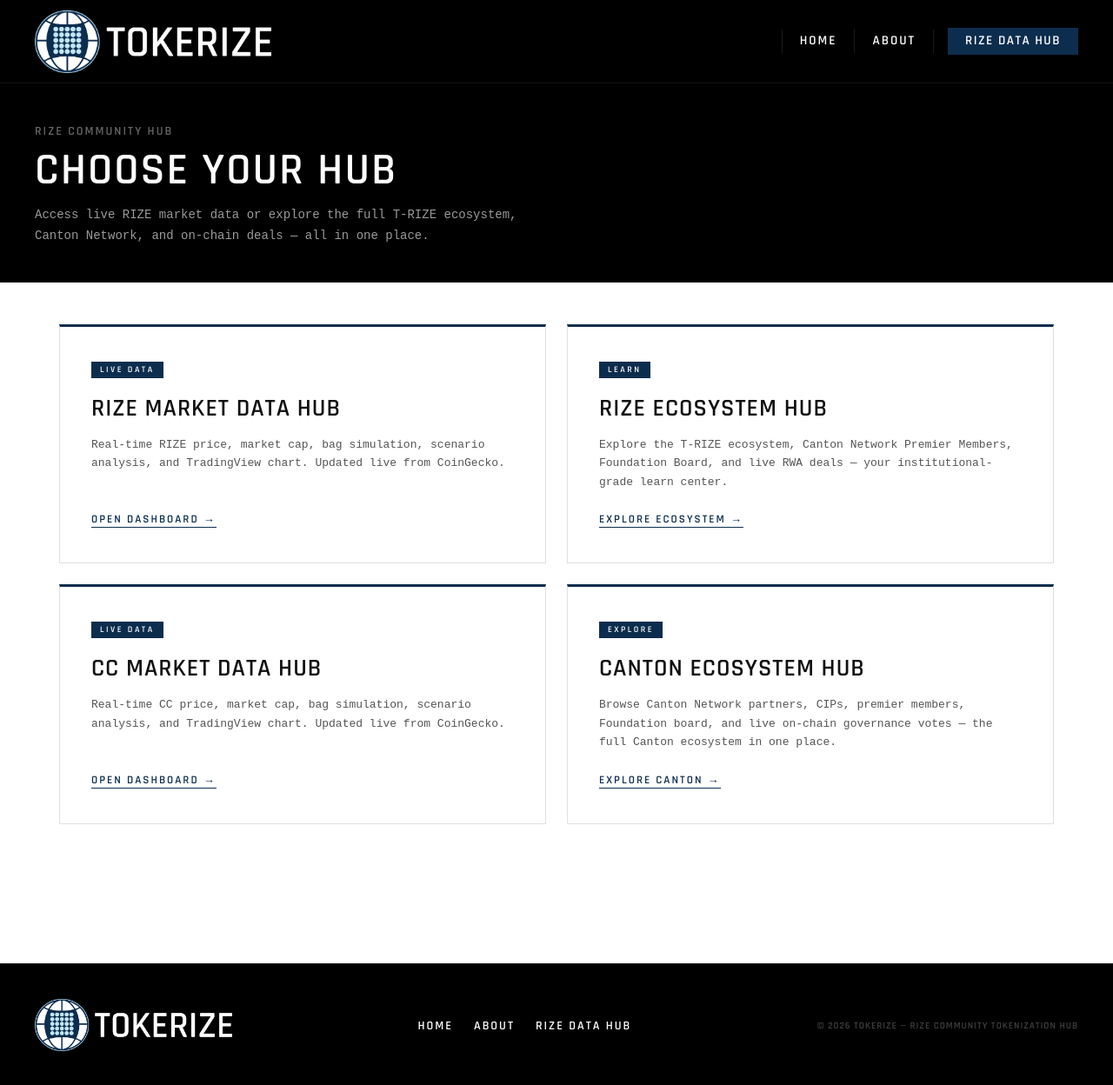
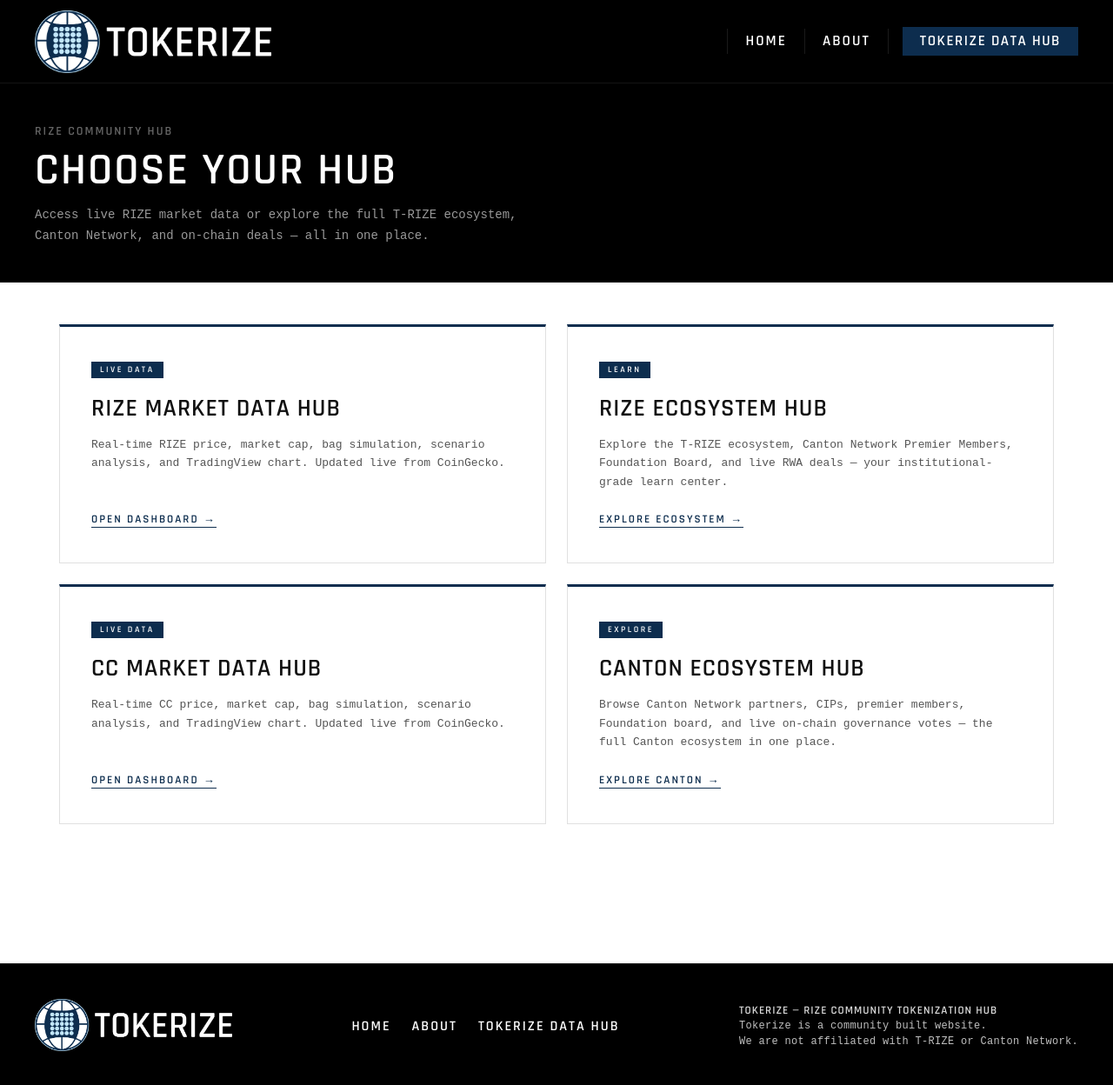
Before and after one commit to hcftrize/rize-data, a plain HTML site: page hub.html in a window 1280 px wide. Shown: the whole page at 87% size. Drawn offline with Linux system fonts and the light colour scheme.

Commit message:
Update hub.html

```diff
--- a/hub.html
+++ b/hub.html
@@ -17,7 +17,7 @@
 .site-header{width:100%;background:var(--black);padding:0 40px;display:flex;align-items:center;justify-content:space-between;height:96px;position:sticky;top:0;z-index:100;border-bottom:1px solid rgba(255,255,255,0.08);}
 .site-header-logo img{height:72px;display:block;}
 .site-nav{display:flex;align-items:center;gap:0;}
-.site-nav a{color:rgba(255,255,255,1.0);text-decoration:none;font-family:'Rajdhani',sans-serif;font-size:15px;font-weight:600;letter-spacing:2px;text-transform:uppercase;padding:6px 20px;transition:color 0.2s;border-right:1px solid rgba(255,255,255,0.1);}
+.site-nav a{color:rgba(255,255,255,1.0);text-decoration:none;font-family:'Rajdhani',sans-serif;font-size:17px;font-weight:600;letter-spacing:2px;text-transform:uppercase;padding:6px 20px;transition:color 0.2s;border-right:1px solid rgba(255,255,255,0.1);}
 .site-nav a:first-child{border-left:1px solid rgba(255,255,255,0.1);}
 .site-nav a:hover,.site-nav a.active{color:#fff;}
 .site-nav a.nav-hub{color:#fff;background:var(--navy);border:none;padding:8px 20px;margin-left:16px;letter-spacing:1.5px;transition:background 0.2s;}
@@ -25,9 +25,10 @@
 .site-footer{background:var(--black);color:rgba(255,255,255,0.5);padding:40px;display:flex;align-items:center;justify-content:space-between;flex-wrap:wrap;gap:20px;margin-top:80px;border-top:1px solid rgba(255,255,255,0.08);}
 .footer-logo img{height:60px;opacity:1;}
 .footer-nav{display:flex;gap:24px;}
-.footer-nav a{color:rgba(255,255,255,1.0);text-decoration:none;font-family:'Rajdhani',sans-serif;font-size:14px;font-weight:600;letter-spacing:2px;text-transform:uppercase;transition:color 0.2s;}
+.footer-nav a{color:rgba(255,255,255,1.0);text-decoration:none;font-family:'Rajdhani',sans-serif;font-size:16px;font-weight:600;letter-spacing:2px;text-transform:uppercase;transition:color 0.2s;}
 .footer-nav a:hover{color:#fff;}
-.footer-copy{font-family:'Rajdhani',sans-serif;font-size:11px;letter-spacing:1px;text-transform:uppercase;color:rgba(255,255,255,0.25);}
+.footer-copy{font-family:'Rajdhani',sans-serif;font-size:13px;letter-spacing:1px;text-transform:uppercase;color:rgba(255,255,255,0.85);}
+.footer-disclaimer{font-family:'DM Mono',monospace;font-size:12px;color:rgba(255,255,255,0.75);margin-top:4px;letter-spacing:0.3px;}
 .hub-hero{background:var(--black);padding:48px 40px 40px;border-bottom:1px solid rgba(255,255,255,0.08);margin-bottom:0;}
 .hub-eyebrow{font-family:'Rajdhani',sans-serif;font-size:14px;font-weight:700;letter-spacing:2px;text-transform:uppercase;color:rgba(255,255,255,0.4);margin-bottom:14px;display:block;}
 .hub-hero h1{font-family:'Rajdhani',sans-serif;font-size:clamp(28px,4vw,52px);font-weight:700;text-transform:uppercase;letter-spacing:2px;color:#fff;margin-bottom:12px;}
@@ -50,7 +51,7 @@
   <nav class="site-nav">
     <a href="/" class="nav-home">Home</a>
     <a href="/about">About</a>
-    <a href="/hub" class="nav-hub">RIZE Data Hub</a>
+    <a href="/hub" class="nav-hub">Tokerize Data Hub</a>
   </nav>
 </header>
 
@@ -102,9 +103,13 @@
 <footer class="site-footer">
   <div class="footer-logo"><img src="/assets/header-footer/tokerize-header-footer.png" alt="Tokerize"/></div>
   <nav class="footer-nav">
-    <a href="/">Home</a><a href="/about">About</a><a href="/hub">RIZE Data Hub</a>
+    <a href="/">Home</a><a href="/about">About</a><a href="/hub">Tokerize Data Hub</a>
   </nav>
-  <p class="footer-copy">&copy; 2026 Tokerize &mdash; RIZE Community Tokenization Hub</p>
+  <div>
+      <p class="footer-copy">Tokerize &mdash; RIZE Community Tokenization Hub</p>
+      <p class="footer-disclaimer">Tokerize is a community built website.</p>
+      <p class="footer-disclaimer">We are not affiliated with T-RIZE or Canton Network.</p>
+    </div>
 </footer>
 </body>
 </html>
```
